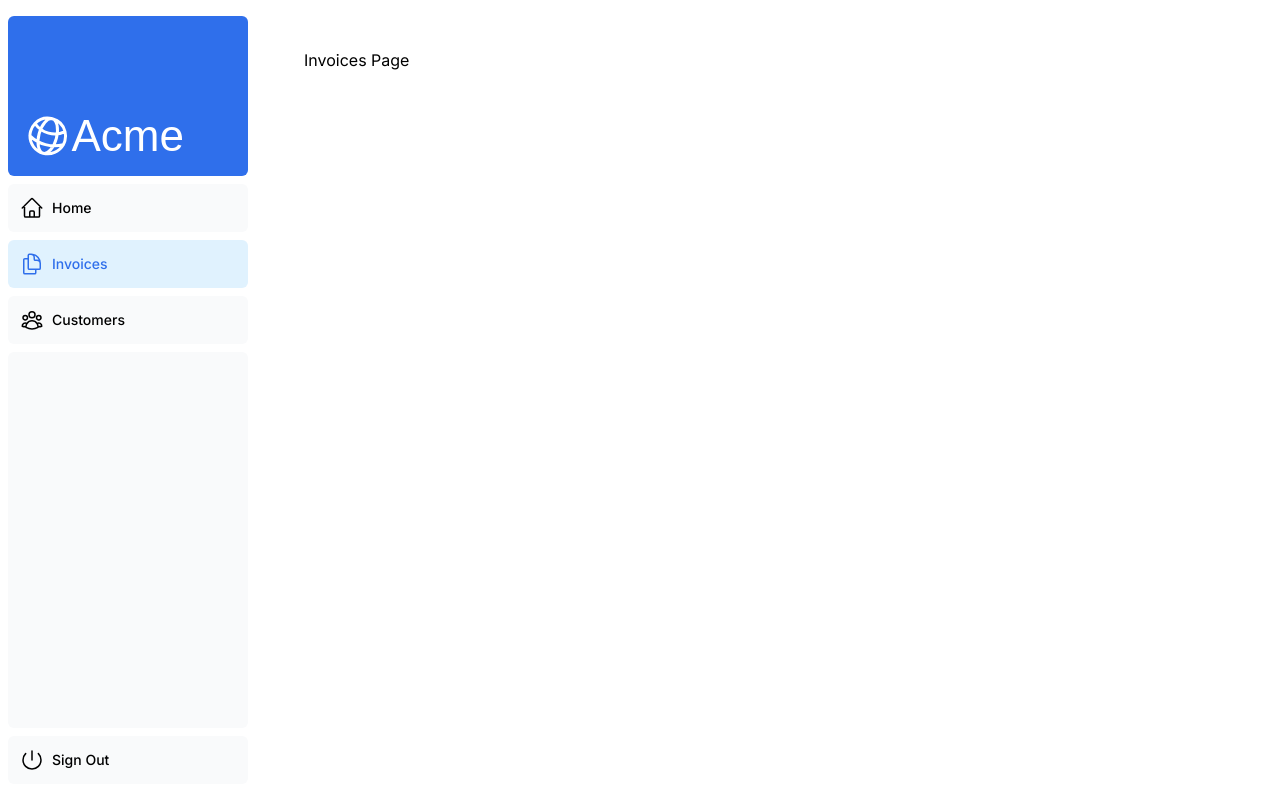
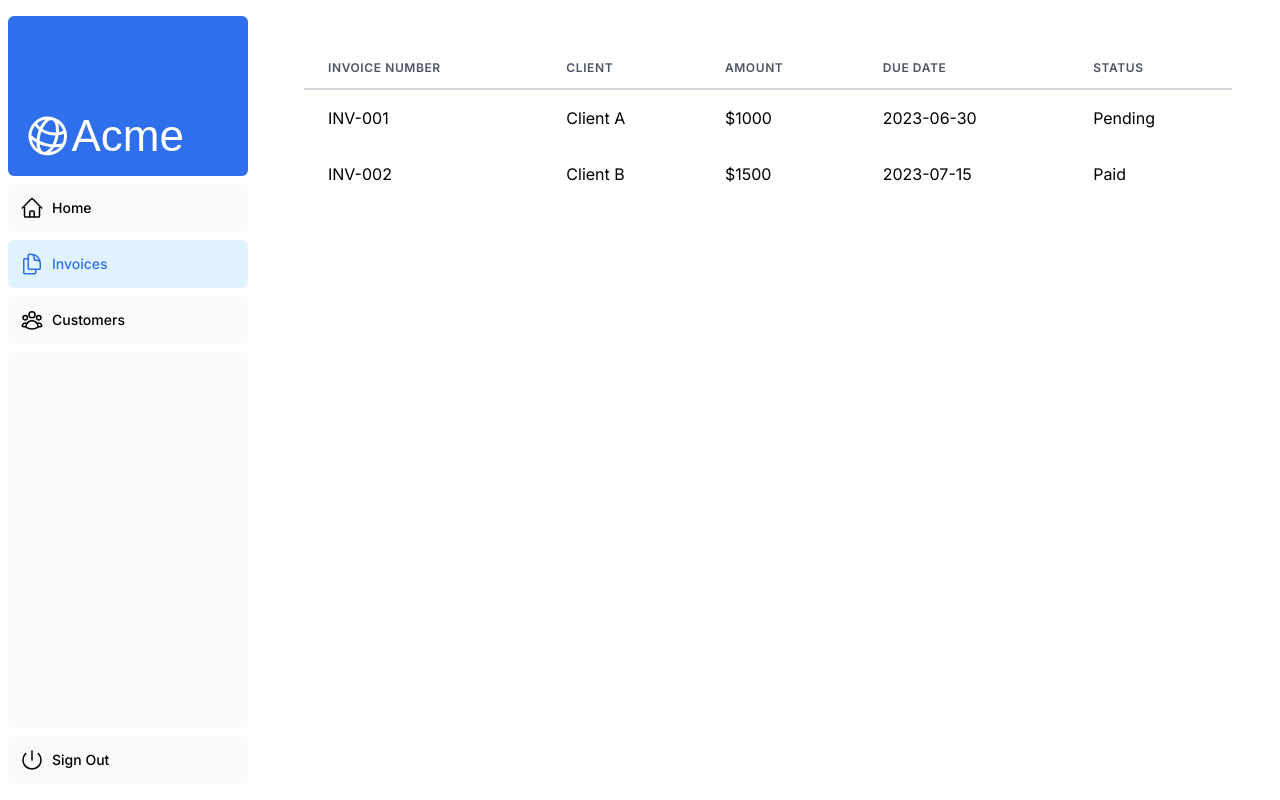
Before and after one commit to dtsosie/nextjs-dashboard, a Next.js app: page /dashboard/invoices in a window 1280 px wide. Built offline with nearby package versions, Linux system fonts and the light colour scheme; a web font is replaced by a local one.

Commit message:
Add invoice table

```diff
--- a/app/dashboard/invoices/page.tsx
+++ b/app/dashboard/invoices/page.tsx
@@ -1,3 +1,43 @@
 export default function Page() {
-    return <p>Invoices Page</p>
+    return (
+        <table className="min-w-full">
+            <thead>
+                <tr>
+                    <th className="px-6 py-3 border-b-2 border-gray-300 text-left text-xs font-semibold text-gray-600 uppercase tracking-wider">
+                        Invoice Number
+                    </th>
+                    <th className="px-6 py-3 border-b-2 border-gray-300 text-left text-xs font-semibold text-gray-600 uppercase tracking-wider">
+                        Client
+                    </th>
+                    <th className="px-6 py-3 border-b-2 border-gray-300 text-left text-xs font-semibold text-gray-600 uppercase tracking-wider">
+                        Amount
+                    </th>
+                    <th className="px-6 py-3 border-b-2 border-gray-300 text-left text-xs font-semibold text-gray-600 uppercase tracking-wider">
+                        Due Date
+                    </th>
+                    <th className="px-6 py-3 border-b-2 border-gray-300 text-left text-xs font-semibold text-gray-600 uppercase tracking-wider">
+                        Status
+                    </th>
+                </tr>
+            </thead>
+            <tbody>
+                {/* We'll need to fetch and map over invoice data here */}
+                <tr>
+                    <td className="px-6 py-4 whitespace-nowrap">INV-001</td>
+                    <td className="px-6 py-4 whitespace-nowrap">Client A</td>
+                    <td className="px-6 py-4 whitespace-nowrap">$1000</td>
+                    <td className="px-6 py-4 whitespace-nowrap">2023-06-30</td>
+                    <td className="px-6 py-4 whitespace-nowrap">Pending</td>
+                </tr>
+                <tr>
+                    <td className="px-6 py-4 whitespace-nowrap">INV-002</td>
+                    <td className="px-6 py-4 whitespace-nowrap">Client B</td>
+                    <td className="px-6 py-4 whitespace-nowrap">$1500</td>
+                    <td className="px-6 py-4 whitespace-nowrap">2023-07-15</td>
+                    <td className="px-6 py-4 whitespace-nowrap">Paid</td>
+                </tr>
+                {/* Add more rows as needed */}
+            </tbody>
+        </table>
+    )
 }
```
